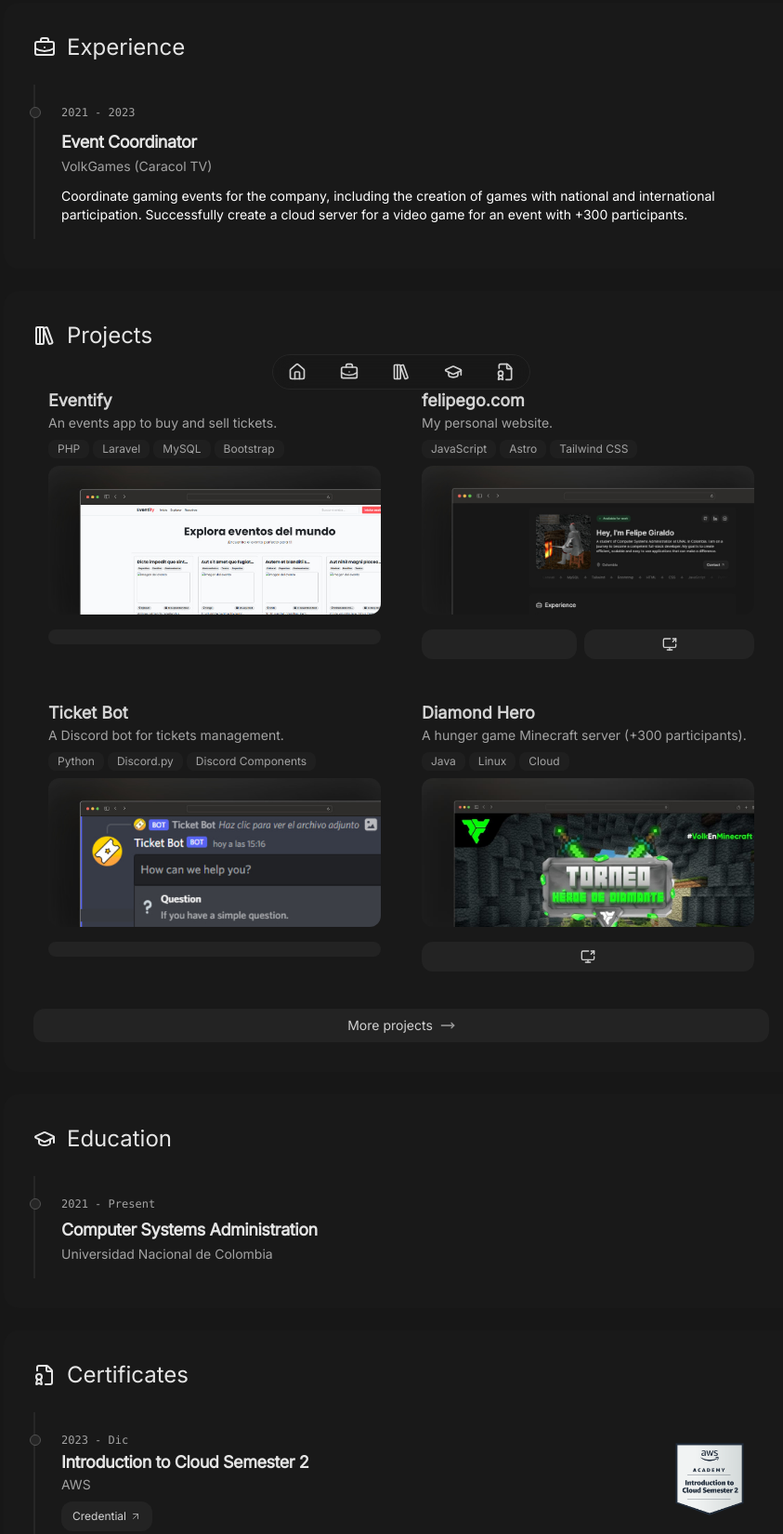
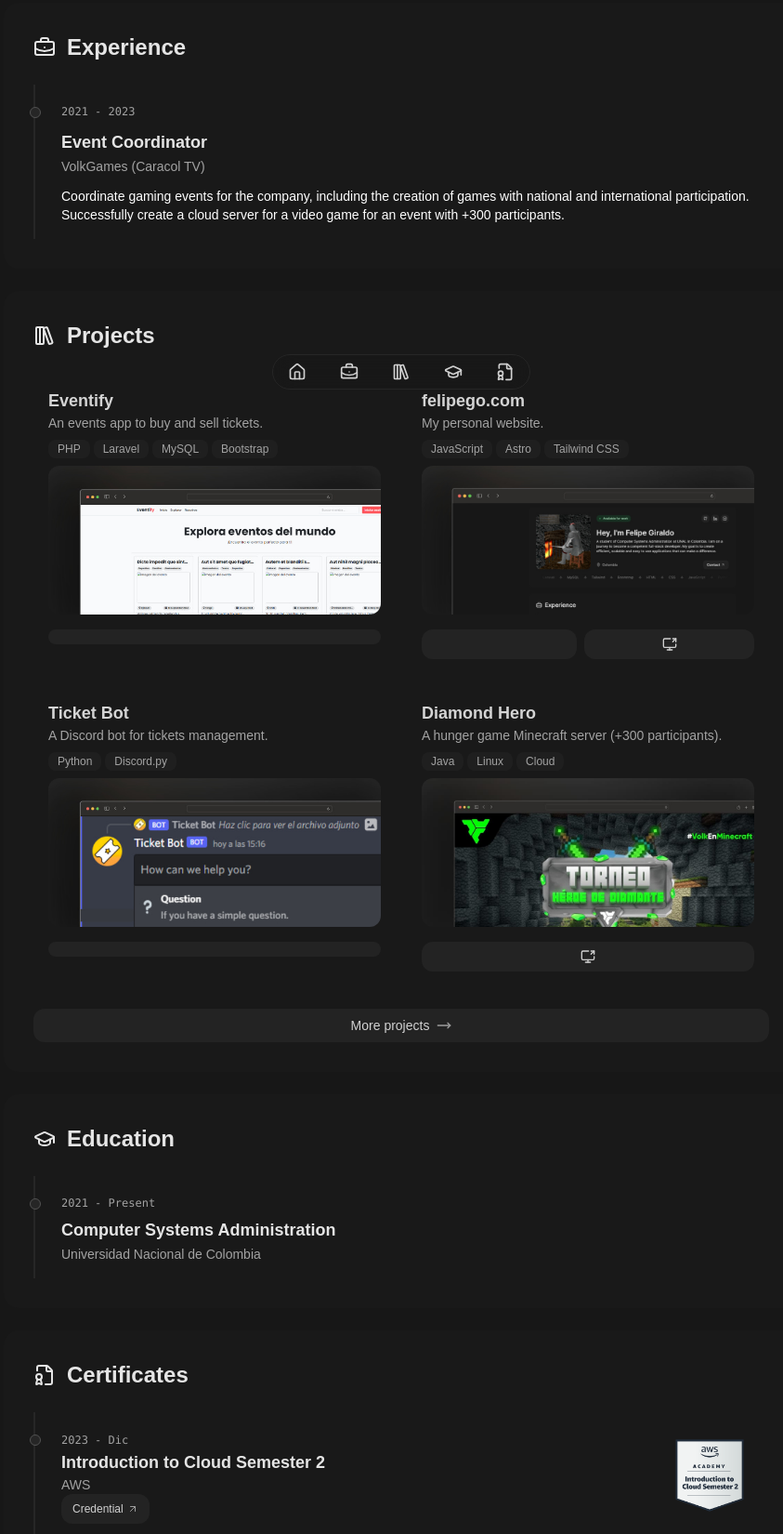
Before and after one commit to astrxnomo/felipego.com, an Astro site: page / in a window 1280 px wide. Shown: the part 373-2023 px from the top of the page at 93% size, without its empty margins (208-1051 px from the left). Built offline with nearby package versions, Linux system fonts and the light colour scheme; Astro itself is replaced by a stand-in of ours; some icons are missing.

Commit message:
Fix components styles and update font

```diff
--- a/package.json
+++ b/package.json
@@ -11,7 +11,7 @@
   },
   "dependencies": {
     "@astrojs/tailwind": "^5.1.0",
-    "@fontsource/inter": "^5.0.18",
+    "@fontsource-variable/inter": "^5.0.18",
     "astro": "^4.9.2",
     "lucide-astro": "^0.383.0",
     "tailwindcss": "^3.4.3"
--- a/src/components/CertificateItem.astro
+++ b/src/components/CertificateItem.astro
@@ -11,9 +11,9 @@
 
             <time class="mt-2 mb-1 font-mono text-xs font-normal leading-none text-neutral-400">{certificate.time}</time>
 
-            <h3 class="text-lg font-semibold tracking-tight text-neutral-200">{certificate.title}</h3>
+            <h3 class="text-lg font-semibold text-neutral-200">{certificate.title}</h3>
 
-            <a href={certificate.certificatorUrl} target="_blank" class="mb-2 flex w-max items-center text-pretty text-sm transition-colors duration-150 border-neutral-800 text-neutral-400 hover:text-neutral-200">
+            <a href={certificate.certificatorUrl} target="_blank" class="text-sm font-medium duration-150 text-neutral-400 hover:text-neutral-200">
                 <span>{certificate.certificatorName}</span>
             </a>
 
--- a/src/components/Certificates.astro
+++ b/src/components/Certificates.astro
@@ -35,7 +35,7 @@
 
 <Section id="certificates">
 
-    <h2 class="text-2xl font-medium flex gap-3 items-center text-neutral-200">
+    <h2 class="text-2xl font-semibold flex gap-3 items-center text-neutral-200">
         <FileBadge />
         Certificates
     </h2>
--- a/src/components/Education.astro
+++ b/src/components/Education.astro
@@ -17,7 +17,7 @@
 
 <Section id="studies">
 
-    <h2 class="text-2xl font-medium flex gap-3 items-center text-neutral-200">
+    <h2 class="text-2xl font-semibold flex gap-3 items-center text-neutral-200">
         <GraduationCap />
         Education
     </h2>
--- a/src/components/EducationItem.astro
+++ b/src/components/EducationItem.astro
@@ -7,9 +7,10 @@
     <time class="mb-2 font-mono text-xs font-normal leading-none text-neutral-400">{education.time}</time>
 
     <div class="mt-1 flex flex-col space-y-0.5">
-        <h3 class="text-lg font-semibold tracking-tight text-neutral-200">{education.title}</h3>
-        <a href={education.educationUrl} target="_blank" rel="noopener" class="group flex w-max items-center text-pretty text-sm transition-colors duration-150 border-neutral-800 text-neutral-400 hover:text-neutral-200">
+        <h3 class="text-lg font-semibold text-neutral-200">{education.title}</h3>
+        <a href={education.educationUrl} target="_blank" class="text-sm font-medium duration-150 text-neutral-400 hover:text-neutral-200">
             <span>{education.educationName}</span>
         </a>
+
     </div>
 </li>
--- a/src/components/Experience.astro
+++ b/src/components/Experience.astro
@@ -18,7 +18,7 @@
 
 <Section id="experience">
 
-    <h2 class="text-2xl font-medium flex gap-3 items-center text-neutral-200">
+    <h2 class="text-2xl font-semibold flex gap-3 items-center text-neutral-200">
         <BriefcaseBusiness />
         Experience
     </h2>
--- a/src/components/ExperienceItem.astro
+++ b/src/components/ExperienceItem.astro
@@ -7,8 +7,8 @@
     <time class="mb-2 font-mono text-xs font-normal leading-none text-neutral-400">{experience.time}</time>
 
     <div class="mt-2 flex flex-col space-y-0.5">
-        <h3 class="text-lg font-semibold tracking-tight text-neutral-200">{experience.title}</h3>
-        <a href={experience.companyUrl} target="_blank" rel="noopener" class="group flex w-max items-center text-pretty text-sm transition-colors duration-150 border-neutral-800 text-neutral-400 hover:text-neutral-200">
+        <h3 class="text-lg font-semibold text-neutral-200">{experience.title}</h3>
+        <a href={experience.companyUrl} target="_blank" class="text-sm font-medium duration-150 text-neutral-400 hover:text-neutral-200">
             <span>{experience.companyName}</span>
         </a>
     </div>
--- a/src/components/Projects.astro
+++ b/src/components/Projects.astro
@@ -22,7 +22,7 @@
     {
         title: "Ticket Bot",
         description: "A Discord bot for tickets management.",
-        technologies: ["Python", "Discord.py", "Discord Components"],
+        technologies: ["Python", "Discord.py"],
         image: "projects-imgs/discord-ticket-bot.jpg",
         githubLink: "https://github.com/astrxnomo/discord-ticket-bot-py",
     },
@@ -38,7 +38,7 @@
 
 <Section id="projects">
 
-    <h2 class="text-2xl font-medium flex gap-3 items-center text-neutral-200">
+    <h2 class="text-2xl font-semibold flex gap-3 items-center text-neutral-200">
         <LibraryBig />
         Projects
     </h2>
--- a/src/layouts/Layout.astro
+++ b/src/layouts/Layout.astro
@@ -1,5 +1,5 @@
 ---
-import '@fontsource/inter';
+import '@fontsource-variable/inter';
 
 const { title } = Astro.props;
 ---
@@ -15,13 +15,13 @@
         <link rel="canonical" href="https://felipego.com" />
         <meta property="og:title" content={title} />
         <meta property="og:description" content="A student of Computer Systems Administration at UNAL in Colombia. I am on a journey to become a competent full-stack developer." />
-        <meta property="og:image" content="projects-imgs/felipego.png" />
+        <meta property="og:image" content="projects-imgs/felipego.jpg" />
         <meta property="og:url" content="https://felipego.com" />
-        <meta name="twitter:card" content="projects-imgs/felipego.png" />
+        <meta name="twitter:card" content="projects-imgs/felipego.jpg" />
         <meta name="twitter:site" content="@astrxnomo" />
         <meta name="twitter:title" content={title} />
         <meta name="twitter:description" content="A student of Computer Systems Administration at UNAL in Colombia. I am on a journey to become a competent full-stack developer." />
-        <meta name="twitter:image" content="projects-imgs/felipego.png" />
+        <meta name="twitter:image" content="projects-imgs/felipego.jpg" />
         <title>{title}</title>
 		<script type="application/ld+json">
 			{
@@ -29,7 +29,7 @@
 				"@type": "Person",
 				"name": "Felipe Giraldo",
 				"url": "https://felipego.com",
-				"image": "projects-imgs/felipego.png",
+				"image": "projects-imgs/felipego.jpg",
 				"sameAs": [
 					"https://twitter.com/astrxnomo",
 					"https://github.com/astrxnomo",
@@ -54,7 +54,7 @@
 	}
 
 	html {
-		font-family: 'Inter', sans-serif;
+		font-family: 'Inter Variable', sans-serif;
 		background: #171717;
 		scroll-behavior: smooth;
     }
@@ -65,5 +65,4 @@
 		min-height: 100vh;
 	}
 
-
 </style>
--- a/tsconfig.json
+++ /dev/null
@@ -1,3 +0,0 @@
-{
-  "extends": "astro/tsconfigs/base"
-}
```
Also changed, not shown: 1 other file.
